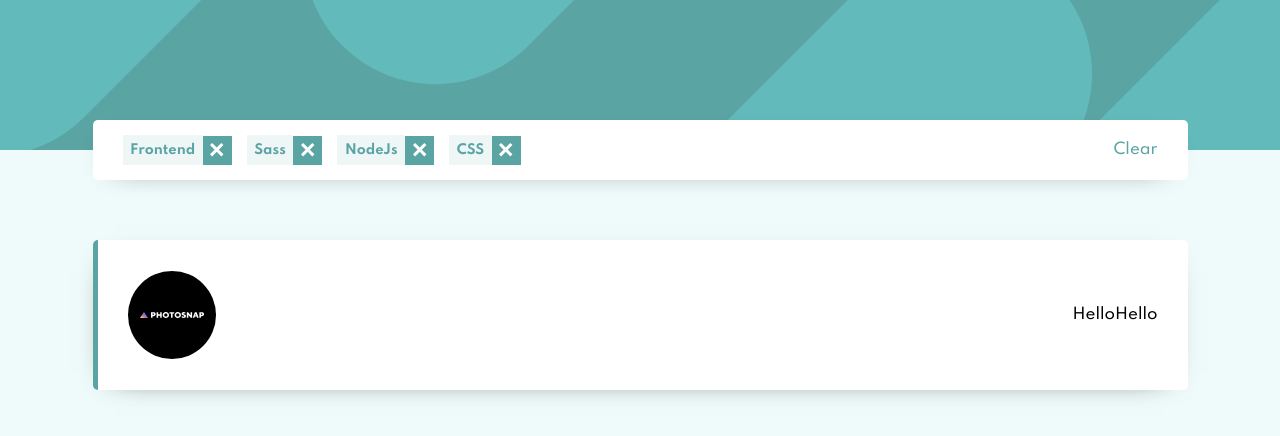
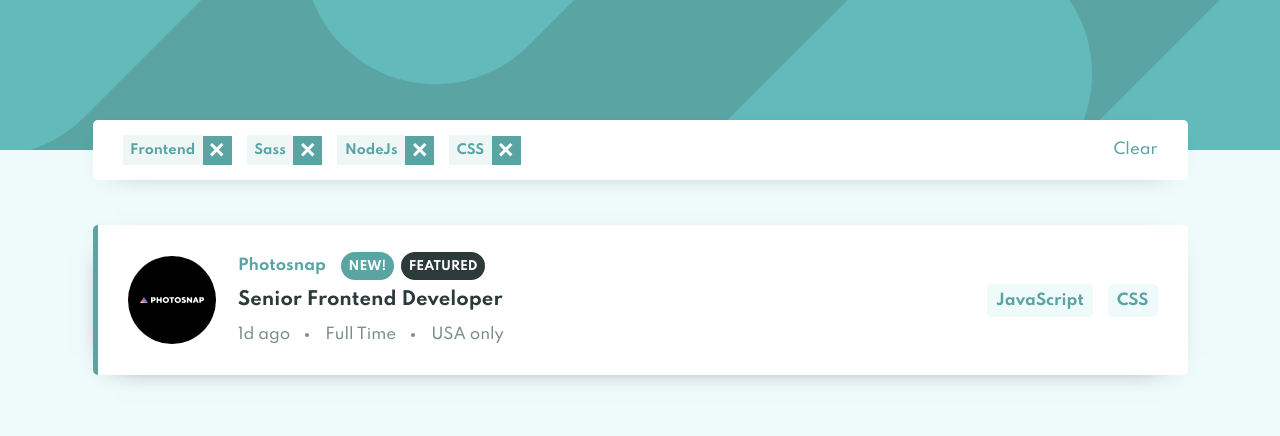
Before and after one commit to Galvaothiago/static-job-listings-master-FrontMentor, a React (Create React App) app: page / in a window 1280 px wide. Shown: the top 436 px of the page. Built offline with nearby package versions, Linux system fonts and the light colour scheme.

Commit message:
created Card Component and Filter Component

```diff
--- a/src/StyleApp.js
+++ b/src/StyleApp.js
@@ -19,7 +19,7 @@ export const Dashboard = styled.div`
   justify-content: flex-start;
 
   overflow-y: auto;
-  padding: 6rem 2rem;
+  padding: 5rem 2rem;
 
 
   /* justify-content: center; */
--- a/src/components/Card/index.jsx
+++ b/src/components/Card/index.jsx
@@ -1,4 +1,4 @@
-import { CardContainer, ContainerLeft, ContainerRight } from "./styles";
+import { CardContainer, ContainerFeatured, ContainerLeft, ContainerNew, ContainerRight } from "./styles";
 
 export function Card() {
     return (
@@ -6,15 +6,25 @@ export function Card() {
             <ContainerLeft>
                 <img src="/images/photosnap.svg" alt="Profile" />
                 <div>
-                    <div></div>
-                    <h1></h1>
-                    <span></span>
+                    <div>
+                        <p>Photosnap</p>
+                        <div>
+                            <ContainerNew>New!</ContainerNew>
+                            <ContainerFeatured>Featured</ContainerFeatured>
+                        </div>
+                    </div>
+                    <h1>Senior Frontend Developer</h1>
+                    <span>
+                        <li>1d ago</li>
+                        <li>Full Time</li>
+                        <li>USA only</li>
+                    </span>
                 </div>
             </ContainerLeft>
 
             <ContainerRight>
-                <p>Hello</p>
-                <p>Hello</p>
+                <p>JavaScript</p>
+                <p>CSS</p>
             </ContainerRight>
         </CardContainer>
     )
--- a/src/components/Card/styles.js
+++ b/src/components/Card/styles.js
@@ -14,19 +14,106 @@ export const CardContainer = styled.div`
 
     background-color: #ffff;
 
-    box-shadow: -2px 6px 30px -24px rgba(0,0,0,1);
-    -webkit-box-shadow: -2px 6px 30px -24px rgba(0,0,0,1);
-    -moz-box-shadow: -2px 6px 30px -24px rgba(0,0,0,1);
+    box-shadow: -2px 6px 30px -24px rgba(0,0,0,8);
+    -webkit-box-shadow: -2px 6px 30px -24px rgba(0,0,0,8);
+    -moz-box-shadow: -2px 6px 30px -24px rgba(0,0,0,8);
 
+`
+export const ContainerNew = styled.span`
+    padding: .5rem;
+    border-radius: 30px;
+
+    background-color: var(--DesaturatedDarkCyan);
+    color: #fff;
+    text-transform: uppercase;
+    font-size: .8rem;
+    font-weight: 700;
+`
+
+export const ContainerFeatured = styled.span`
+    padding: .5rem;
+    border-radius: 30px;
+    margin-left: .5rem;
+
+    background-color: var(--VeryDarkGrayishCyan);
+    color: #fff;
+    text-transform: uppercase;
+    font-size: .8rem;
+    font-weight: 700;
 `
 
 export const ContainerLeft = styled.div`
     display: flex;
-    gap: 1rem;
+    gap: 1.5rem;
     align-items: center;
+
+    > div {
+        display: flex;
+        flex-direction: column;
+        justify-content: space-between;
+        height: 5.8rem;
+
+        > div {
+            display: flex;
+            align-items: center;
+            gap: 1rem;
+
+            p {
+                color: var(--DesaturatedDarkCyan);
+                font-weight: 700;
+            }
+
+        }
+
+        h1 {
+            font-weight: 700;
+            font-size: 1.2rem;
+            color: var(--VeryDarkGrayishCyan);
+        }
+
+        > span {
+            display: flex;
+            color: var(--DarkGrayishCyan);
+
+            li {
+                & + li {
+                    margin-left: 1rem;
+                }
+
+                :not(& + li) {
+                    list-style-type: none;
+                }
+            }
+        }
+    }
 `
 
 export const ContainerRight = styled.div`
     display: flex;
     align-items: center;
+
+    p {
+        padding: .6rem;
+        background-color: var(--LightGrayishCyanBackground);
+        color: var(--DesaturatedDarkCyan);
+        line-height: 1rem;
+
+        border-radius: 5px;
+        font-weight: 700;
+
+        cursor: pointer;
+        transition: all .4s;
+
+        & + p {
+            margin-left: 1rem;
+        }
+
+        &:hover {
+            background-color: var(--DesaturatedDarkCyan);
+            color: #ffff;
+        }
+
+    }
+
+
 `
--- a/src/components/Filter/styles.js
+++ b/src/components/Filter/styles.js
@@ -17,9 +17,9 @@ export const ContainerFilter = styled.div`
     height: 4rem;
     background: #ffff;
 
-    box-shadow: -2px 6px 30px -24px rgba(0,0,0,1);
-    -webkit-box-shadow: -2px 6px 30px -24px rgba(0,0,0,1);
-    -moz-box-shadow: -2px 6px 30px -24px rgba(0,0,0,1);
+    box-shadow: -2px 6px 30px -24px rgba(0,0,0,.8);
+    -webkit-box-shadow: -2px 6px 30px -24px rgba(0,0,0,.8);
+    -moz-box-shadow: -2px 6px 30px -24px rgba(0,0,0,.8);
 
     > div {
         display: flex;
```
